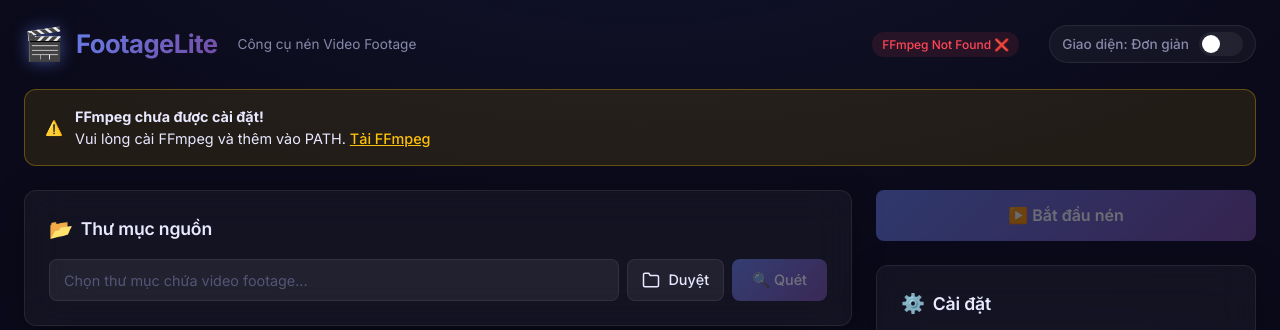
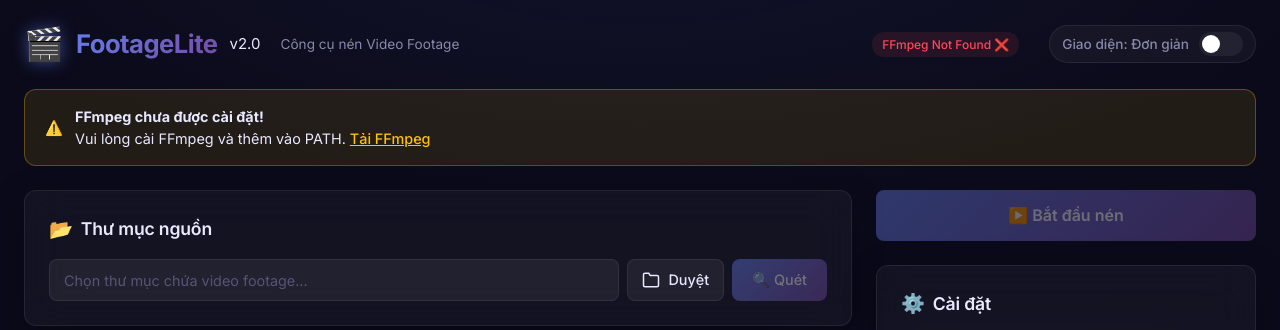
Before and after one commit to vietsonvnn/footage-lite, a Flask app: page / in a window 1280 px wide. Shown: the top 330 px of the page. Run offline with Flask 3, Linux system fonts and the light colour scheme.

Commit message:
release: FootageLite v2.0

```diff
--- a/app.py
+++ b/app.py
@@ -932,6 +932,6 @@ def open_folder():
 # ---------------------------------------------------------------------------
 
 if __name__ == '__main__':
-    print('\nFootageLite is running!')
+    print('\nFootageLite v2.0 is running!')
     print('Open http://localhost:5000 in your browser\n')
     app.run(debug=False, port=5000, threaded=True)
--- a/templates/index.html
+++ b/templates/index.html
@@ -3,7 +3,7 @@
 <head>
   <meta charset="UTF-8">
   <meta name="viewport" content="width=device-width, initial-scale=1.0">
-  <title>FootageLite — Công cụ nén Video</title>
+  <title>FootageLite v2.0 — Công cụ nén Video</title>
   <meta name="description" content="FootageLite - Công cụ nén video footage chuyên nghiệp, giảm dung lượng mà vẫn giữ chất lượng cao.">
   <link rel="preconnect" href="https://fonts.googleapis.com">
   <link rel="preconnect" href="https://fonts.gstatic.com" crossorigin>
@@ -18,6 +18,7 @@
       <div class="header-logo">
         <span class="logo-icon">🎬</span>
         <h1>FootageLite</h1>
+        <span class="version-badge">v2.0</span>
         <span class="header-subtitle">Công cụ nén Video Footage</span>
       </div>
       <div class="header-actions">
```
